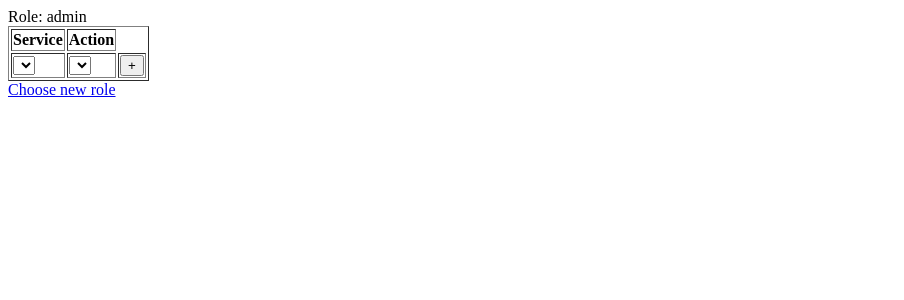
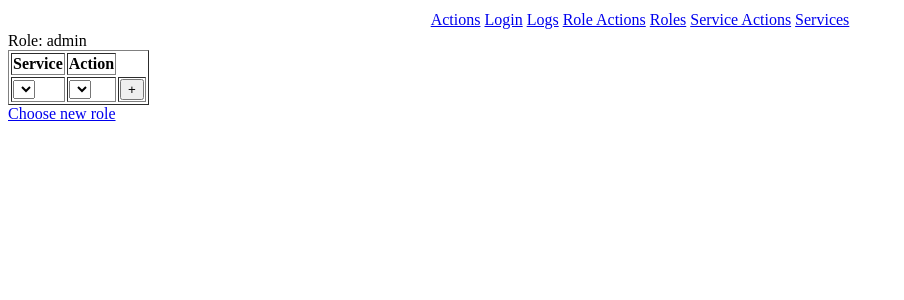
Before and after one commit to amadensor/swsf, a PHP site: template views/role_actions_form.php in a window 1280 px wide. Shown: the top 300 px of the page, without its empty margins (0-904 px from the left). Run offline with PHP 8.4, Linux system fonts and the light colour scheme; the template is opened without the code that fills it: most values are stand-ins (such as "Sample title", 1, 10 or a date in 2020); lists and menus that the app fills with data are empty.

Commit message:
Simple menu added

```diff
--- a/views/actions_form.php
+++ b/views/actions_form.php
@@ -1,5 +1,6 @@
 <html>
 <body>
+<?php include ('menu.php'); ?>
 <table border=1>
 <tr><th>Action Name</th><th>Description</th></tr>
 <?php
--- /dev/null
+++ b/views/menu.php
@@ -0,0 +1,32 @@
+<?php
+$menu['actions.php']='Actions';
+$menu['login.php']='Login';
+$menu['logs.php']='Logs';
+$menu['role_actions.php']='Role Actions';
+$menu['roles.php']='Roles';
+$menu['service_actions.php']='Service Actions';
+$menu['services.php']='Services';
+//$head=getallheaders();
+//var_dump($head);
+//var_dump($_SERVER);
+
+//var_dump($_SERVER['HTTP_HOST']);
+//var_dump($_SERVER['REQUEST_URI']);
+//print_r($_SERVER);
+$base= basename($_SERVER['REQUEST_URI']);
+print "<center></center><table border=0 align=center><tr>";
+foreach ($menu as $key=>$item)
+{
+	print "<td>";
+	if ($base != $key)
+	{
+		print "<a href='$key'>";
+	}
+	print "$item";
+	if ($base != $key)
+	{
+		print "</a>";
+	}
+}
+print "</table></center>";
+?>
--- a/views/role_actions_choose.php
+++ b/views/role_actions_choose.php
@@ -1,6 +1,7 @@
 <html><head>
 </head>
-<body >
+<body>
+<?php include ('menu.php'); ?>
   <form method=post>
   <select name=role id=role>
 <?php
--- a/views/role_actions_form.php
+++ b/views/role_actions_form.php
@@ -1,6 +1,7 @@
 <html><head>
 </head>
-<body >
+<body>
+<?php include ('menu.php'); ?>
 Role: <?=$roles['role']?>
 <table border=1>
 <th>Service<th>Action
--- a/views/roles_form.php
+++ b/views/roles_form.php
@@ -1,5 +1,6 @@
 <html>
 <body>
+<?php include ('menu.php'); ?>
 <table border=1>
 <tr><th>Role Name</th><th>Description</th></tr>
 <?php
--- a/views/service_actions_choose.php
+++ b/views/service_actions_choose.php
@@ -1,5 +1,6 @@
 <html>
 <body>
+<?php include ('menu.php'); ?>
 <form method=post>
 <select name=service_name>
 <?php
--- a/views/service_actions_form.php
+++ b/views/service_actions_form.php
@@ -1,5 +1,6 @@
 <html>
 <body>
+<?php include ('menu.php'); ?>
 	<table border=1>
 <?php
 foreach($service_actions as $service_action)
--- a/views/services_form.php
+++ b/views/services_form.php
@@ -1,5 +1,6 @@
 <html>
 <body>
+<?php include ('menu.php'); ?>
 <table border=1>
 <tr><th>Service Name</th><th>Description</th></tr>
 <?php
--- a/views/show_logs.php
+++ b/views/show_logs.php
@@ -1,5 +1,6 @@
 <html>
 <body>
+<?php include ('menu.php'); ?>
 Show Logs:
 <table border=1>
 <tr><th>User</th><th>Date/Time</th><th>Key</th><th>Messages</th></tr>
```
